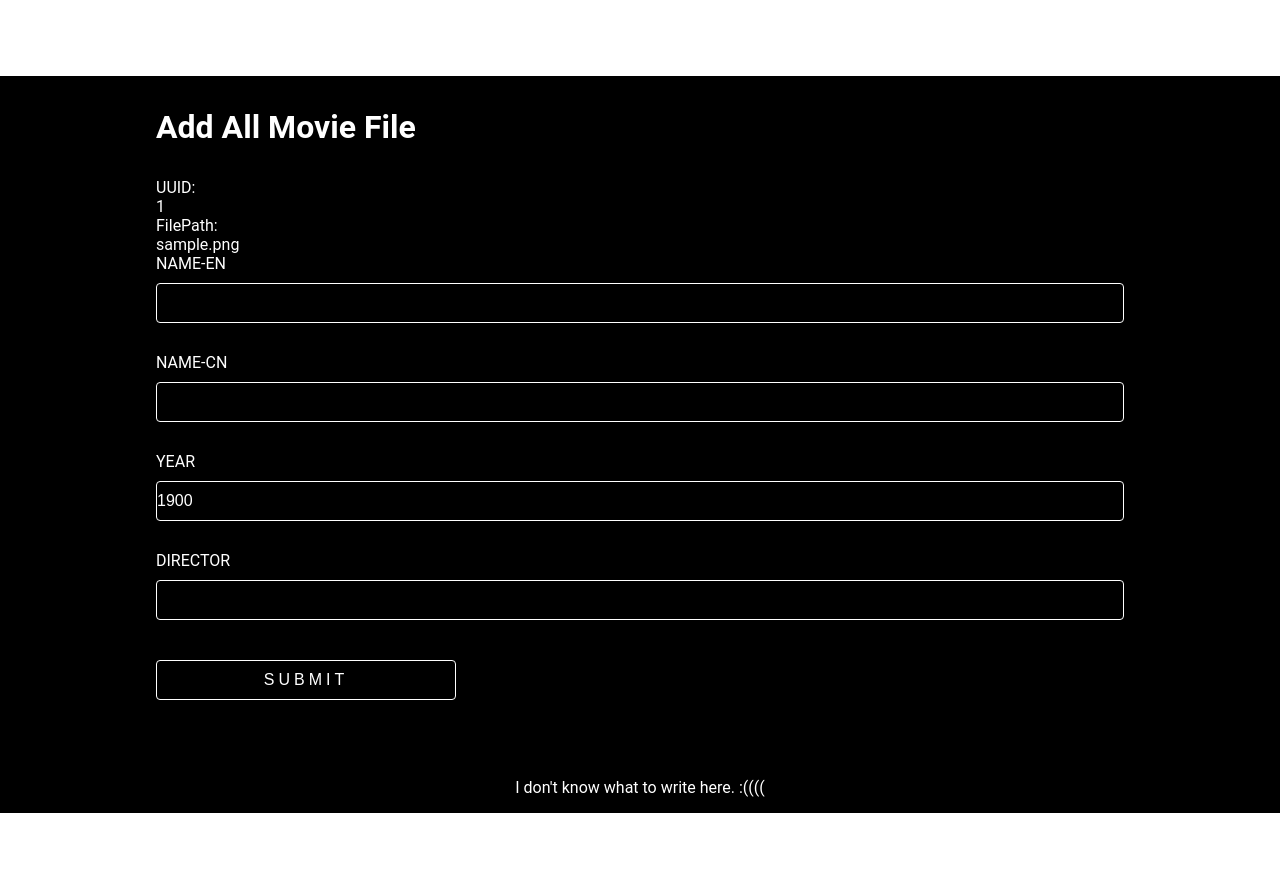
After one commit to robertzm/VideoWebDemo, a Flask app: page /movie/edit/1 in a window 1280 px wide. The commit adds this page. Run offline with Flask 2, Linux system fonts and the light colour scheme; tables that the repository leaves empty hold one stand-in row (values such as "Sample post").

Commit message:
added edit movie info page with function

```diff
--- a/app/forms.py
+++ b/app/forms.py
@@ -1,6 +1,6 @@
 from flask_wtf import Form
-from wtforms import StringField, SubmitField, FileField
-from wtforms.validators import InputRequired, Length
+from wtforms import StringField, SubmitField, FileField, IntegerField
+from wtforms.validators import InputRequired, Length, NumberRange
 
 class RegisterForm(Form):
   nameEN = StringField('name-en', validators=[InputRequired(), Length(max=100)])
@@ -13,3 +13,10 @@ class RegisterForm(Form):
 class MoviePathForm(Form):
   path = StringField('path', default='movie', validators=[InputRequired(), Length(max=100)])
   submit = SubmitField('submit')
+
+class MovieInfoForm(Form):
+  nameEN = StringField('name-en', validators=[InputRequired(), Length(max=128)])
+  nameCN = StringField('name-cn', validators=[Length(max=128)])
+  year = IntegerField('year', default=1900, validators=[NumberRange(min=1900, max=2100)])
+  director = StringField('director', validators=[Length(max=128)])
+  submit = SubmitField('submit')
--- a/app/routes.py
+++ b/app/routes.py
@@ -11,7 +11,8 @@ import os.path
 import sys
 
 from .models import Movie, db, MoviePath, MovieInfo
-from .forms import RegisterForm, MoviePathForm
+from .forms import RegisterForm, MoviePathForm, MovieInfoForm
+
 
 @app.route("/movie/", methods=["GET"])
 def __index():
@@ -19,7 +20,7 @@ def __index():
 
     if allMovies:
         first = MoviePath.query.filter(MoviePath.uuid == allMovies[0].uuid).first()
-        return render_template("home/index.html", file=first.file(), allMovies=allMovies)
+        return render_template("home/index.html", file=first.file(), allMovies=allMovies, prefix="..")
     else:
         return make_response("There's no movie existing at all. ")
 
@@ -28,7 +29,7 @@ def index(short):
     existing = MoviePath.query.filter(MoviePath.uuid == short).first()
 
     if existing:
-        return render_template("home/index.html", file=existing.file(), allMovies=MovieInfo.query.all())
+        return render_template("home/index.html", file=existing.file(), allMovies=MovieInfo.query.all(), prefix="..")
     else:
         return make_response("There's no movie for '{}' existing. ".format(short))
 
@@ -45,7 +46,7 @@ def addMovie():
 
     try:
         newMovie = validateAndAddMovie(nameEN, nameCN, path, fileName, short)
-        return render_template("home/index.html", file=newMovie.filePath(), allMovies=Movie.query.all())
+        return render_template("home/index.html", file=newMovie.filePath(), allMovies=Movie.query.all(), prefix="")
     except ValidationError as ve:
         return make_response("Add new Movie failed because: {}".format(ve))
     except Exception as e:
@@ -58,7 +59,7 @@ def registerMovie():
         fn = secure_filename(form.file.data)
         try:
             newMovie = validateAndAddMovie(form.nameEN.data, form.nameCN.data, form.path.data, fn, form.short.data)
-            return render_template("home/index.html", file=newMovie.filePath(), allMovies=Movie.query.all())
+            return render_template("home/index.html", file=newMovie.filePath(), allMovies=Movie.query.all(), prefix="..")
         except ValidationError as ve:
             return make_response("Add new Movie failed because: {}".format(ve))
         except Exception as e:
@@ -74,6 +75,20 @@ def addAllMovive():
         else:
             return make_response("Input is not a directory." )
     return render_template("home/addAll.html", form=form)
+
+@app.route("/movie/edit/<uuid>", methods=['GET', 'POST'])
+def editMoviveInfo(uuid):
+    path = MoviePath.query.filter(MoviePath.uuid == uuid).first()
+    old = MovieInfo.query.filter(MovieInfo.uuid == uuid).first()
+    infoForm = MovieInfoForm()
+    if infoForm.validate_on_submit():
+        old.nameen = infoForm.nameEN.data
+        old.namecn = infoForm.nameCN.data
+        old.year = infoForm.year.data
+        old.director = infoForm.director.data
+        db.session.commit()
+        return render_template("home/index.html", file=path.file(), allMovies=MovieInfo.query.all(), prefix="../..")
+    return render_template("home/editInfo.html", form=infoForm, uuid=path.uuid, filepath=path.filepath)
 
 def secureFileName(dir):
     files = os.listdir(dir)
--- /dev/null
+++ b/app/templates/home/editInfo.html
@@ -0,0 +1,38 @@
+{% extends "home/home.html" %}
+
+{% block content %}
+<div class="movie-register">
+    <div class="movie-register-title">
+        <h1>Add All Movie File</h1>
+    </div>
+
+    <form action="" method="post" novalidate id="movie-register-form">
+        <p>
+            UUID: <br>
+            {{ uuid }}
+        </p>
+        <p>
+            FilePath: <br>
+            {{ filepath }}
+        </p>
+        {{ form.hidden_tag() }}
+        <p class ="form-label">
+            {{ form.nameEN.label }}<br>
+            {{ form.nameEN(size=128) }}
+        </p>
+        <p class ="form-label">
+            {{ form.nameCN.label }}<br>
+            {{ form.nameCN(size=128) }}
+        </p>
+        <p class ="form-label">
+            {{ form.year.label }}<br>
+            {{ form.year(size=10) }}
+        </p>
+        <p class ="form-label">
+            {{ form.director.label }}<br>
+            {{ form.director(size=128) }}
+        </p>
+        <a>{{ form.submit() }}</a>
+    </form>
+</div>
+{% endblock %}
--- a/app/templates/home/index.html
+++ b/app/templates/home/index.html
@@ -129,7 +129,7 @@
     <ul id="movie.uid">
         <li>
             <span class="field-name">ID:</span>
-            <span class="field-value"><a href={{ movie.uuid }}>{{ movie.uuid }}</a></span>
+            <span class="field-value"><a href= "{{ prefix }}/movie/{{ movie.uuid }}">{{ movie.uuid }}</a></span>
         </li>
         <li>
             <span class="field-name">Film Name(EN):</span>
@@ -143,6 +143,10 @@
             <span class="field-name">Year:</span>
             <span class="field-value">{{ movie.year }}</span>
         </li>
+        <li>
+            <span class="field-name">Edit Info:</span>
+            <span class="field-value"><a href="edit/{{ movie.uuid }}"> ==> </a></span>
+        </li>
     </ul>
     {% endfor %}
 </div>
```
